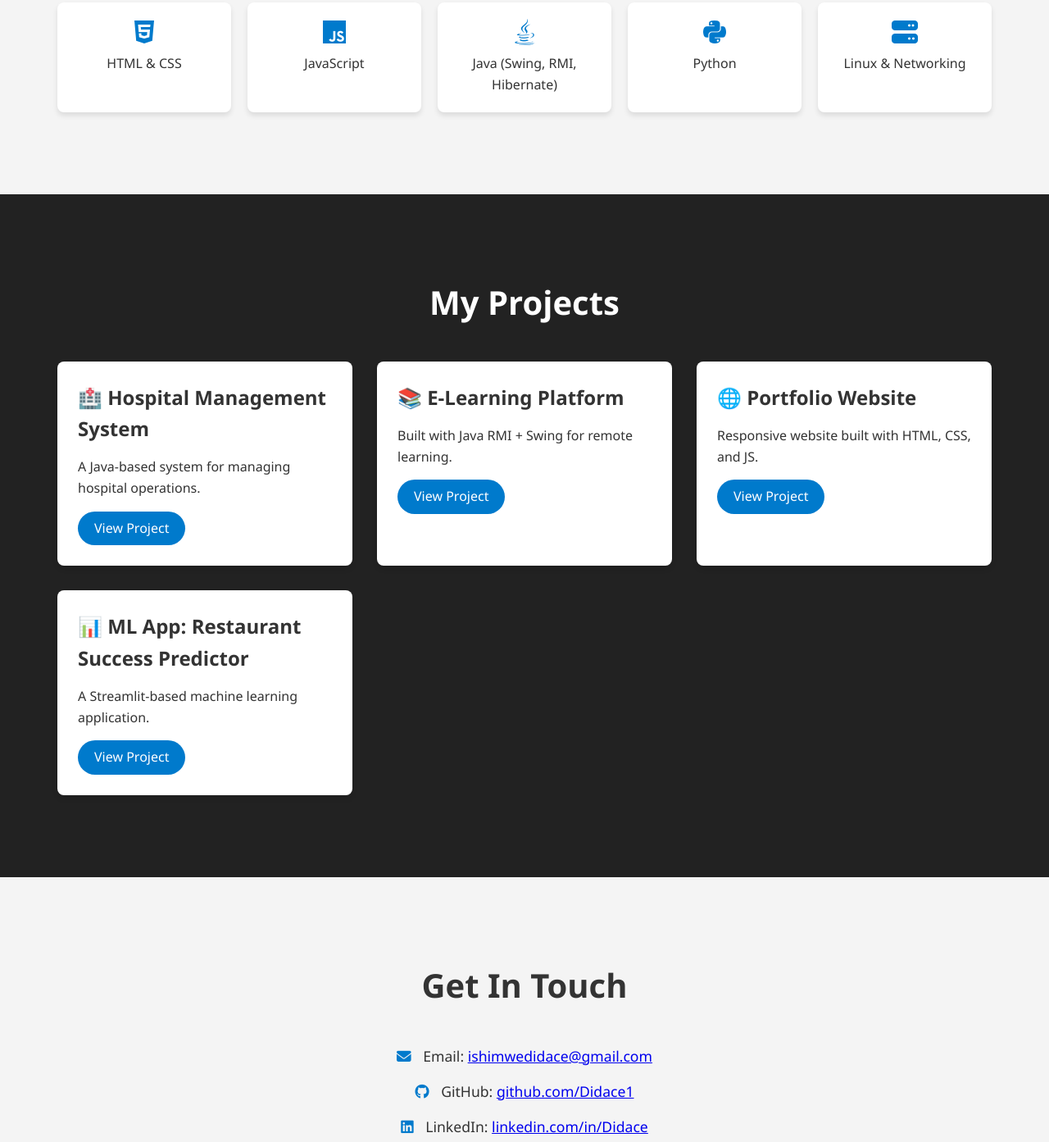
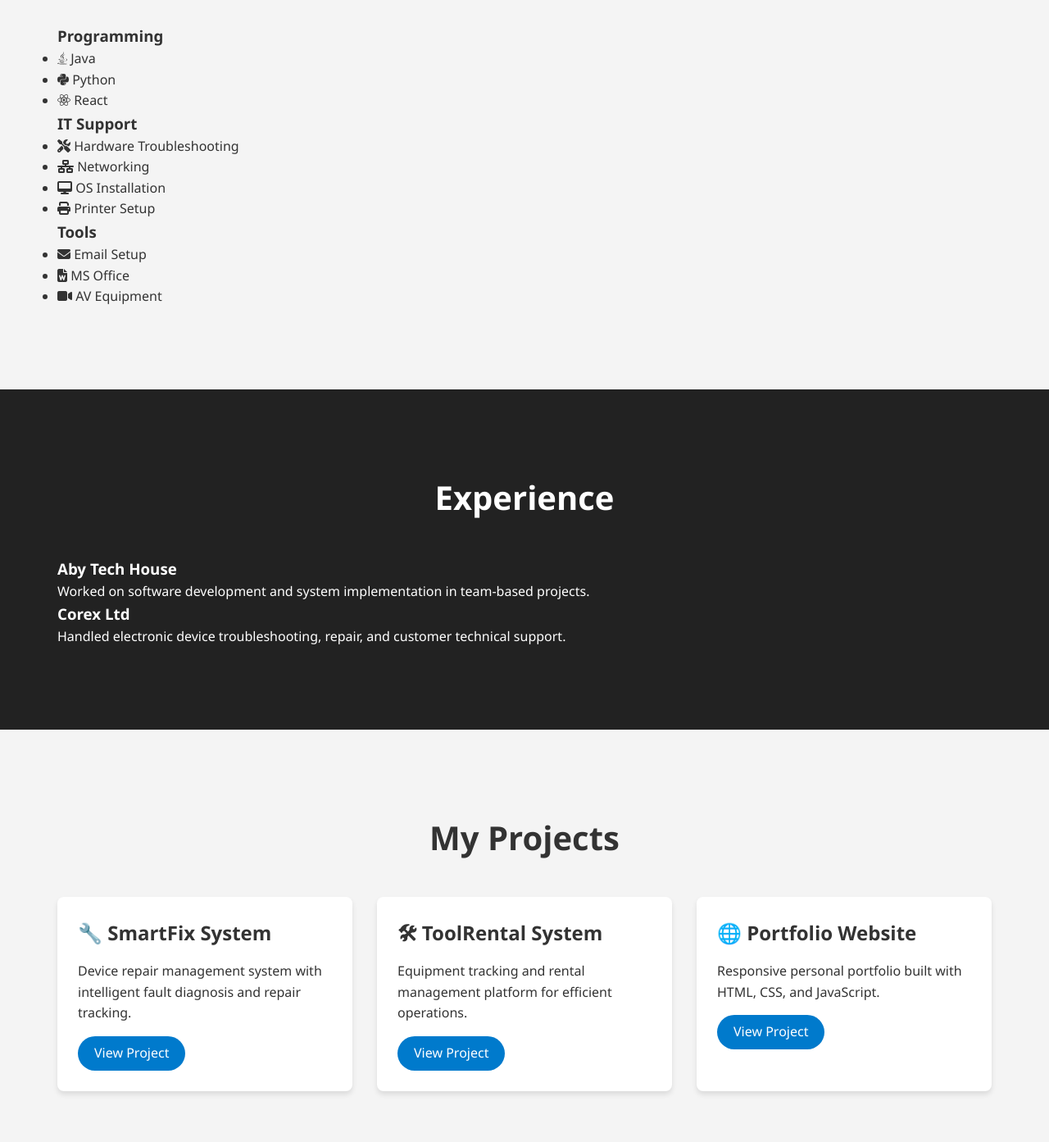
Before and after one commit to Didace1/my--portfolio, a plain HTML site: page index.html in a window 1280 px wide. Shown: the part 1407-2800 px from the top of the page at 82% size. Drawn offline with Linux system fonts and the light colour scheme.

Commit message:
Revise portfolio layout and enhance content
Updated portfolio content and structure, added experience section.

```diff
--- a/index.html
+++ b/index.html
@@ -4,11 +4,16 @@
   <meta charset="UTF-8">
   <meta name="viewport" content="width=device-width, initial-scale=1.0">
   <title>Ishimwe Didace | Portfolio</title>
+
   <link rel="stylesheet" href="style.css">
+
+  <!-- Icons -->
   <link rel="stylesheet" href="https://cdnjs.cloudflare.com/ajax/libs/font-awesome/6.4.0/css/all.min.css">
+
 </head>
 <body>
 
+  <!-- HEADER -->
   <header>
     <div class="container">
       <h1>Ishimwe Didace</h1>
@@ -16,6 +21,7 @@
         <ul>
           <li><a href="#about">About</a></li>
           <li><a href="#skills">Skills</a></li>
+          <li><a href="#experience">Experience</a></li>
           <li><a href="#projects">Projects</a></li>
           <li><a href="#contact">Contact</a></li>
         </ul>
@@ -23,83 +29,149 @@
     </div>
   </header>
 
+  <!-- HERO -->
   <section id="hero">
     <div class="container">
       <h2>Hello, I'm <span>Ishimwe Didace</span></h2>
-      <p>A passionate developer, tech enthusiast & creative thinker.</p>
-      <a href="#contact" class="btn">Get in Touch</a>
+      <p>Software Developer & IT Support Specialist focused on building smart solutions and solving real-world problems.</p>
+
+      <div class="hero-buttons">
+        <a href="#projects" class="btn">View Projects</a>
+        <a href="#contact" class="btn btn-outline">Hire Me</a>
+      </div>
     </div>
   </section>
 
+  <!-- ABOUT -->
   <section id="about" class="section-dark">
     <div class="container">
       <h2>About Me</h2>
       <div class="about-content">
-        <p>I am a software developer from Rwanda with a strong interest in building web and desktop applications. I love learning new technologies and solving real-world problems.</p>
-        <p>When I'm not coding, I enjoy contributing to open-source projects, reading tech blogs, and exploring new tools.</p>
+        <p>
+          I am a highly motivated software developer based in Kigali, Rwanda, with strong experience in system development and technical support.
+          I specialize in troubleshooting hardware/software issues and building efficient digital solutions.
+        </p>
+        <p>
+          I enjoy working on real-world systems like repair management platforms and continuously improving my skills in modern technologies.
+        </p>
       </div>
     </div>
   </section>
 
+  <!-- SKILLS -->
   <section id="skills">
     <div class="container">
       <h2>My Skills</h2>
-      <ul class="skills-list">
-        <li><i class="fab fa-html5"></i> HTML & CSS</li>
-        <li><i class="fab fa-js"></i> JavaScript</li>
-        <li><i class="fab fa-java"></i> Java (Swing, RMI, Hibernate)</li>
-        <li><i class="fab fa-python"></i> Python</li>
-        <li><i class="fas fa-server"></i> Linux & Networking</li>
-      </ul>
-    </div>
-  </section>
 
-  <section id="projects" class="section-dark">
-    <div class="container">
-      <h2>My Projects</h2>
-      <div class="projects-grid">
-        <div class="project-card">
-          <h3>🏥 Hospital Management System</h3>
-          <p>A Java-based system for managing hospital operations.</p>
-          <a href="#" class="btn-small">View Project</a>
+      <div class="skills-grid">
+
+        <div class="skill-category">
+          <h3>Programming</h3>
+          <ul>
+            <li><i class="fab fa-java"></i> Java</li>
+            <li><i class="fab fa-python"></i> Python</li>
+            <li><i class="fab fa-react"></i> React</li>
+          </ul>
         </div>
-        <div class="project-card">
-          <h3>📚 E-Learning Platform</h3>
-          <p>Built with Java RMI + Swing for remote learning.</p>
-          <a href="#" class="btn-small">View Project</a>
+
+        <div class="skill-category">
+          <h3>IT Support</h3>
+          <ul>
+            <li><i class="fas fa-tools"></i> Hardware Troubleshooting</li>
+            <li><i class="fas fa-network-wired"></i> Networking</li>
+            <li><i class="fas fa-desktop"></i> OS Installation</li>
+            <li><i class="fas fa-print"></i> Printer Setup</li>
+          </ul>
         </div>
-        <div class="project-card">
-          <h3>🌐 Portfolio Website</h3>
-          <p>Responsive website built with HTML, CSS, and JS.</p>
-          <a href="#" class="btn-small">View Project</a>
+
+        <div class="skill-category">
+          <h3>Tools</h3>
+          <ul>
+            <li><i class="fas fa-envelope"></i> Email Setup</li>
+            <li><i class="fas fa-file-word"></i> MS Office</li>
+            <li><i class="fas fa-video"></i> AV Equipment</li>
+          </ul>
         </div>
-        <div class="project-card">
-          <h3>📊 ML App: Restaurant Success Predictor</h3>
-          <p>A Streamlit-based machine learning application.</p>
-          <a href="#" class="btn-small">View Project</a>
-        </div>
+
       </div>
     </div>
   </section>
 
-  <section id="contact">
+  <!-- EXPERIENCE -->
+  <section id="experience" class="section-dark">
     <div class="container">
-      <h2>Get In Touch</h2>
-      <div class="contact-info">
-        <p><i class="fas fa-envelope"></i> Email: <a href="mailto:your-email@example.com">ishimwedidace@gmail.com</a></p>
-        <p><i class="fab fa-github"></i> GitHub: <a href="https://github.com/your-username" target="_blank">github.com/Didace1</a></p>
-        <p><i class="fab fa-linkedin"></i> LinkedIn: <a href="#" target="_blank">linkedin.com/in/Didace</a></p>
+      <h2>Experience</h2>
+
+      <div class="experience-item">
+        <h3>Aby Tech House</h3>
+        <p>Worked on software development and system implementation in team-based projects.</p>
+      </div>
+
+      <div class="experience-item">
+        <h3>Corex Ltd</h3>
+        <p>Handled electronic device troubleshooting, repair, and customer technical support.</p>
+      </div>
+
+    </div>
+  </section>
+
+  <!-- PROJECTS -->
+  <section id="projects">
+    <div class="container">
+      <h2>My Projects</h2>
+
+      <div class="projects-grid">
+
+        <div class="project-card">
+          <h3>🔧 SmartFix System</h3>
+          <p>Device repair management system with intelligent fault diagnosis and repair tracking.</p>
+          <a href="#" class="btn-small">View Project</a>
+        </div>
+
+        <div class="project-card">
+          <h3>🛠 ToolRental System</h3>
+          <p>Equipment tracking and rental management platform for efficient operations.</p>
+          <a href="#" class="btn-small">View Project</a>
+        </div>
+
+        <div class="project-card">
+          <h3>🌐 Portfolio Website</h3>
+          <p>Responsive personal portfolio built with HTML, CSS, and JavaScript.</p>
+          <a href="#" class="btn-small">View Project</a>
+        </div>
+
       </div>
     </div>
   </section>
 
+  <!-- CONTACT -->
+  <section id="contact" class="section-dark">
+    <div class="container">
+      <h2>Get In Touch</h2>
+
+      <!-- Netlify Form -->
+      <form name="contact" method="POST" data-netlify="true" class="contact-form">
+        <input type="text" name="name" placeholder="Your Name" required>
+        <input type="email" name="email" placeholder="Your Email" required>
+        <textarea name="message" placeholder="Your Message" required></textarea>
+        <button type="submit" class="btn">Send Message</button>
+      </form>
+
+      <div class="contact-info">
+        <p><i class="fas fa-envelope"></i> ishimwedidace@gmail.com</p>
+        <p><i class="fab fa-github"></i> github.com/Didace1</p>
+      </div>
+    </div>
+  </section>
+
+  <!-- FOOTER -->
   <footer>
     <div class="container">
-      <p>© 2025 Ishimwe Didace. All rights reserved.</p>
+      <p>© 2026 Ishimwe Didace. All rights reserved.</p>
+
       <div class="social-links">
-        <a href="#"><i class="fab fa-twitter"></i></a>
-        <a href="#"><i class="fab fa-instagram"></i></a>
         <a href="#"><i class="fab fa-github"></i></a>
+        <a href="#"><i class="fab fa-linkedin"></i></a>
       </div>
     </div>
   </footer>
```
